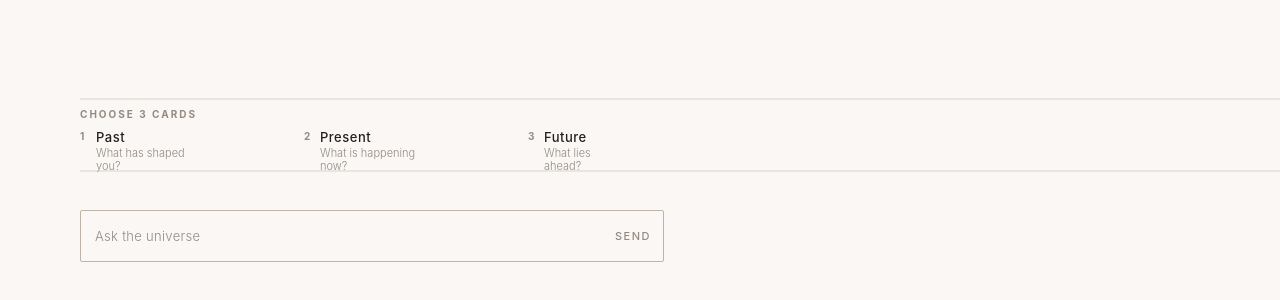
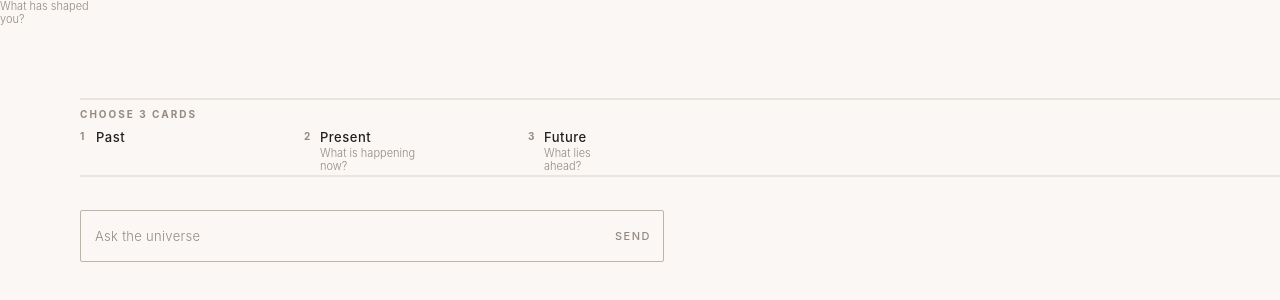
Before and after one commit to mngocwork12-ai/tarrot, a plain HTML site: page index.html in a window 1280 px wide. Shown: the top 300 px of the page. Drawn offline with Linux system fonts and the light colour scheme.

Commit message:
Update styles.css

```diff
--- a/styles.css
+++ b/styles.css
@@ -1,34 +1,27 @@
 /* Line */
 .decoline1{
 /* Rule Top */
-
     position: absolute;
     width: 1280px;
     height: 0px;
     left: 80px;
     top: 98px;
-
     border: 0.5px solid rgba(209, 199, 189, 0.4);
 
 }
 
 .decoline2{
     /* Rule Bottom */
-
     position: absolute;
     width: 1280px;
     height: 0px;
     left: 80px;
-top: 170px;
-
+    top: 175px;
     border: 0.5px solid rgba(209, 199, 189, 0.4);
-
 }
 
-/* Choose */
+
 .choose3cards{
-/* Tagline */
-
     position: absolute;
     width: 135px;
     height: 21px;
@@ -41,7 +34,6 @@ font-weight: 700;
     font-size: 10px;
     line-height: 12px;
     letter-spacing: 2px;
-
     color: #948A80;
 }
 
@@ -86,7 +78,7 @@ color: #241F1C;
 
 /* Step Sub Past */
 .subtext1{
-position: absolute;
+    flex: 1;
     width: 90px;
     height: 13px;
     left: 96px;
```
Lines whose indentation alone changed are shown as unchanged.
